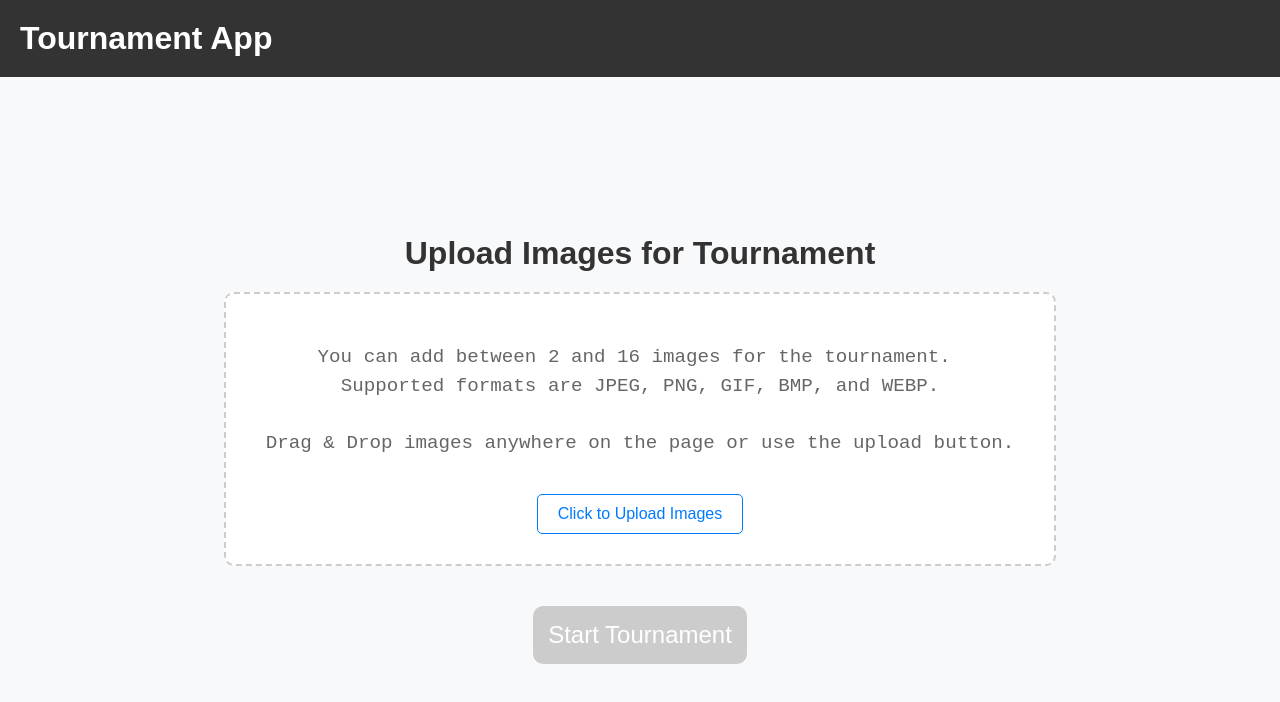
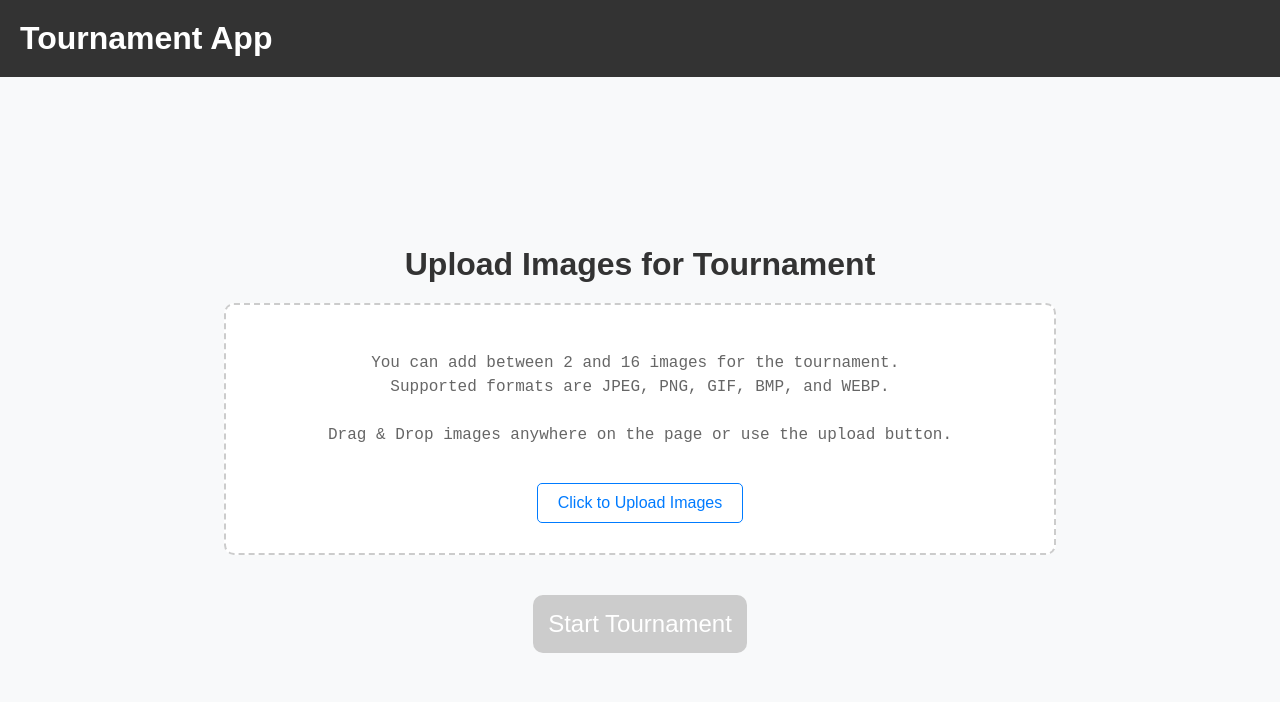
Before and after one commit to MJZ-Templates/tournament-app, a React (Vite) app: page /create-tournament in a window 1280 px wide. Shown: the top 702 px of the page. Built offline with nearby package versions, Linux system fonts and the light colour scheme.

Commit message:
design: 설명 부분 폰트크기 수정

```diff
--- a/src/pages/CreateTournamentPage.jsx
+++ b/src/pages/CreateTournamentPage.jsx
@@ -44,7 +44,7 @@ const UploadSection = styled.div`
 `;
 
 const UploadSectionDescription = styled.pre`
-  font-size: 1.2rem;
+  font-size: 1rem;
   color: #666;
   text-align: center;
   margin-bottom: 20px;
--- a/src/pages/HomePage.jsx
+++ b/src/pages/HomePage.jsx
@@ -22,7 +22,7 @@ const Title = styled.h1`
 `;
 
 const Description = styled.pre`
-  font-size: 1.2rem;
+  font-size: 1rem;
   color: #666;
   text-align: center;
   margin-bottom: 40px;
```
